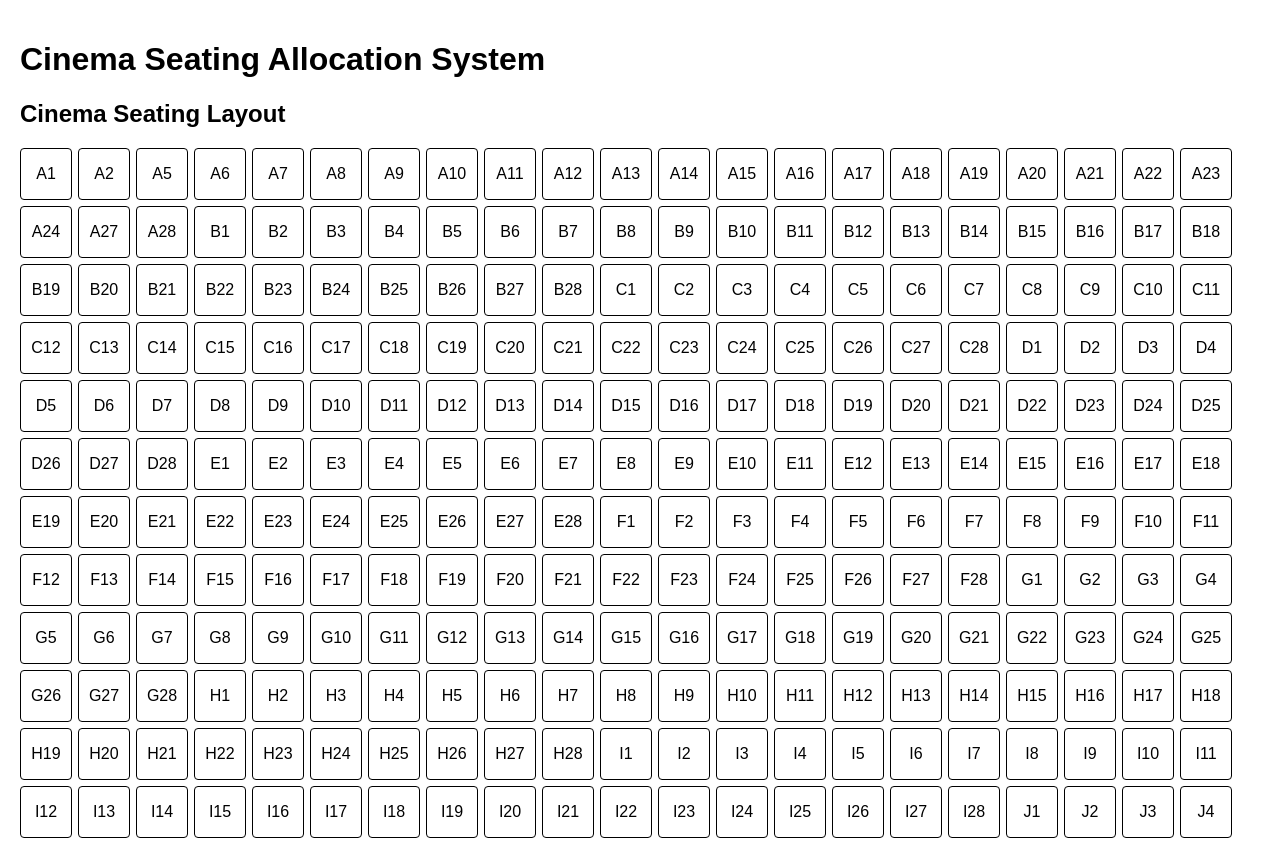
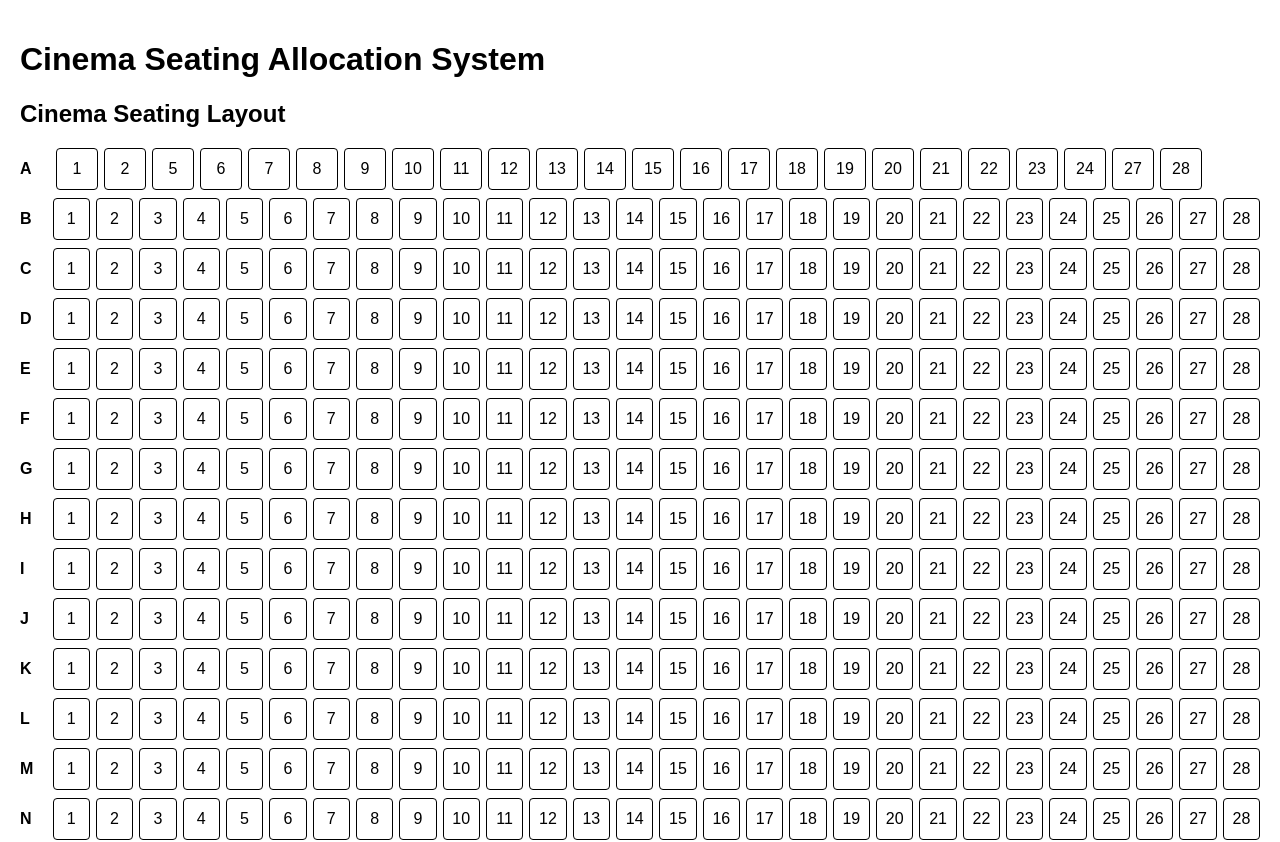
Before and after one commit to ujjwal-27/cinema-seating-system, a React (Vite) app: page / in a window 1280 px wide. Shown: the top 842 px of the page. Built offline with nearby package versions, Linux system fonts and the light colour scheme.

Commit message:
update seat grid

```diff
--- a/src/components/SeatGrid.tsx
+++ b/src/components/SeatGrid.tsx
@@ -1,23 +1,41 @@
 import { cinemaSeats } from "../data/cinemaLayout";
 
 function SeatGrid() {
+  const rows = [...new Set(cinemaSeats.map((seat) => seat.row))];
+
   return (
     <div>
       <h2>Cinema Seating Layout</h2>
 
+      {rows.map((row) => {
+        const rowSeats = cinemaSeats.filter(
+          (seat) => seat.row === row
+        );
+
+        return (
           <div
+            key={row}
             style={{
               display: "flex",
-          flexWrap: "wrap",
               gap: "6px",
+              marginBottom: "8px",
+              alignItems: "center",
             }}
           >
-        {cinemaSeats.map((seat) => (
+            <strong
+              style={{
+                width: "30px",
+              }}
+            >
+              {row}
+            </strong>
+
+            {rowSeats.map((seat) => (
               <div
                 key={seat.id}
                 style={{
-              width: "50px",
-              height: "50px",
+                  width: "40px",
+                  height: "40px",
                   border: "1px solid black",
                   display: "flex",
                   justifyContent: "center",
@@ -25,10 +43,12 @@ function SeatGrid() {
                   borderRadius: "4px",
                 }}
               >
-            {seat.id}
+                {seat.number}
               </div>
             ))}
           </div>
+        );
+      })}
     </div>
   );
 }
```
Lines whose indentation alone changed are shown as unchanged.
